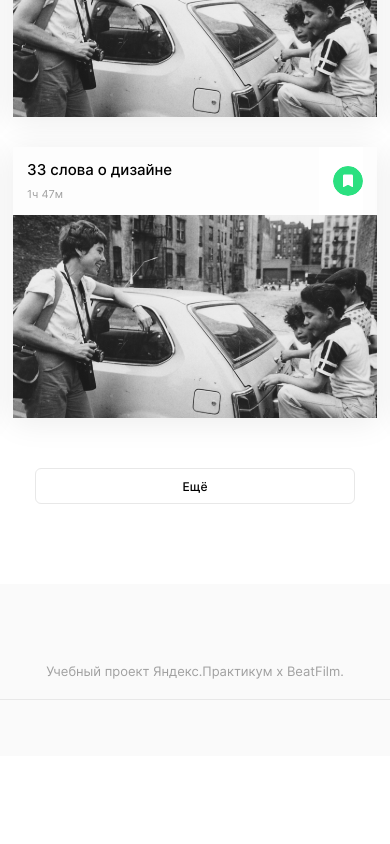
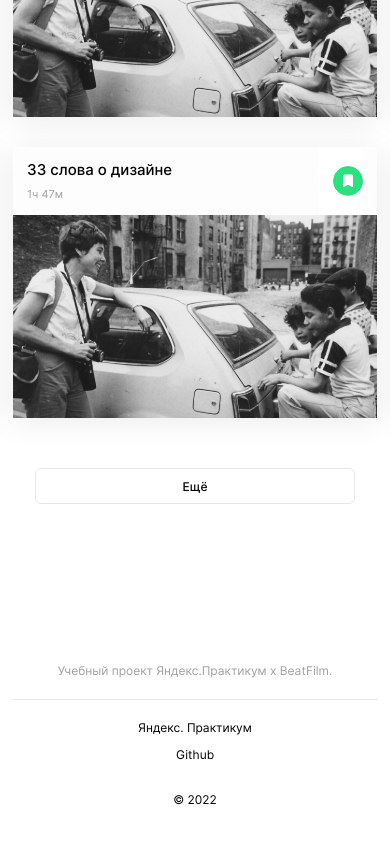
Before and after one commit to polumnana/movies-explorer-frontend, a React (Create React App) app: page /movies in a window 390 px wide. Shown: the part 1043-1887 px from the top of the page. Before the commit the page ends 1799 px from the top, so only its background shows below. Built offline with nearby package versions, Linux system fonts and the light colour scheme.

Commit message:
footer ad

```diff
--- a/src/components/Footer/Footer.css
+++ b/src/components/Footer/Footer.css
@@ -51,3 +51,57 @@
 .footer__text_copyright {
     margin: 0 0 0 20px;
 }
+
+@media screen and (min-width: 320px) and (max-width: 1279px) {
+    .footer {
+        width: 100%;
+        background-color: #fff;
+    }
+
+    .footer__subscription {
+        width: 89%;
+    }
+
+    .footer__container {
+        width: 89%;
+        padding: 0;
+    }
+}
+
+@media screen and (min-width: 320px) and (max-width: 500px) {
+    .footer {
+        width: 100%;
+    }
+
+    .footer__subscription {
+        width: 94%;
+        padding: 79px 0 21px;
+    }
+
+    .footer__container {
+        flex-direction: column-reverse;
+        align-items: center;
+        width: 94%;
+        margin: 20px 0 37px;
+        padding: 0;
+    }
+
+    .footer__copyright {
+        display: flex;
+        flex-direction: column;
+    }
+
+    .footer__text {
+        font-size: 12px;
+        line-height: 15px;
+    }
+
+    .footer__text_copyright {
+        margin: 0 0 12px;
+        text-align: center;
+    }
+
+    .footer__text_time {
+        margin: 18px 0 0;
+    }
+}
```
